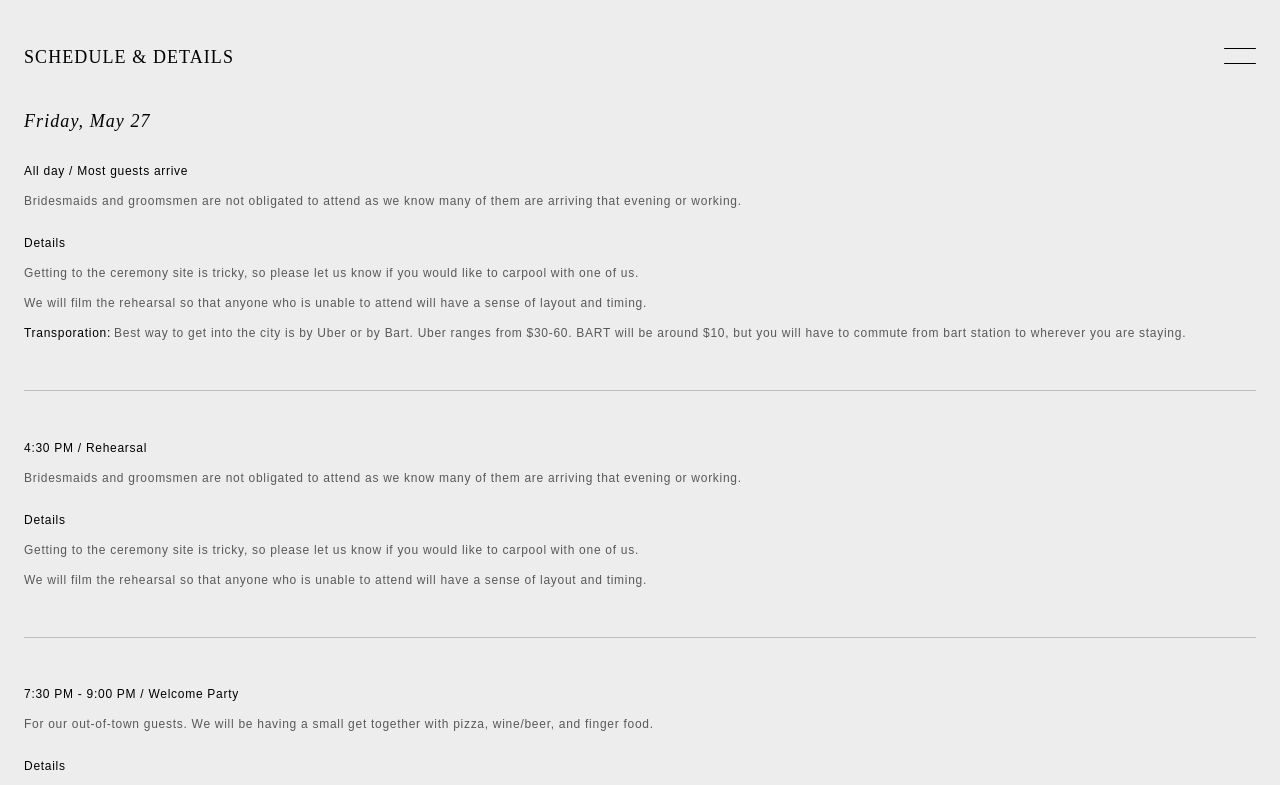
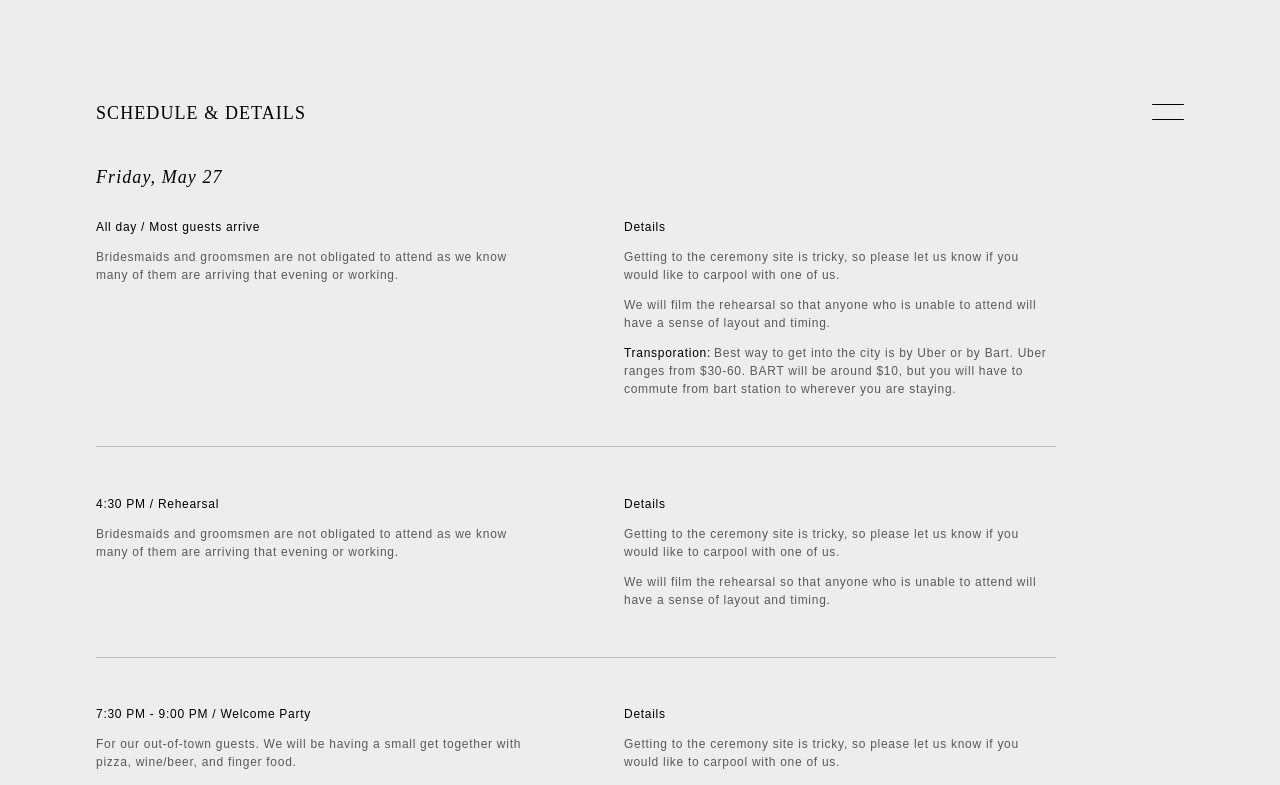
Before and after one commit to bruceape/weddingwebsite, a Next.js app: page /schedule in a window 1280 px wide. Shown: the top 785 px of the page. Built offline with nearby package versions, Linux system fonts and the light colour scheme; a web font is replaced by a local one.

Commit message:
started two columing the schedule page

```diff
--- a/components/home_header.module.css
+++ b/components/home_header.module.css
@@ -1,6 +1,8 @@
 
 .container {
-	/*background: red;*/
+	display: flex;
+	flex-direction: column;
+	align-items: flex-start;
 }
 
 .title {
@@ -10,13 +12,15 @@
 	text-align: center;
 	letter-spacing: 0.06em;
 	text-transform: uppercase;
+
+	padding-bottom: 12px;
 }
 
-.name::before {
+/*.name::before {
 	content: "\a";
     white-space: pre;
 }
-
+*/
 .name {
 	font-size: 36px;
 	line-height: 48px;
--- a/styles/Schedule.module.css
+++ b/styles/Schedule.module.css
@@ -9,10 +9,17 @@
   row-gap: 32px;
 }
 
+@media only screen and (min-width:  768px) {
+  .container {
+    padding: 104px 96px 124px;
+  }
+}
+
 .sectionList {
   /*background: blue;*/
   display: grid;
   row-gap: 128px;
+  max-width: 960px;
 }
 
 .section {
@@ -44,9 +51,24 @@
   row-gap: 24px;
 }
 
+@media only screen and (min-width: 768px) {
+  .item {
+    /*background: green;*/
+    grid-template-columns: 1fr 1fr;
+    column-gap: 96px;
+  }
+}
+
 .itemMeta {
   display: grid;
   row-gap: 12px;
+}
+
+@media only screen and (min-width: 768px) {
+  .itemMeta {
+    display: flex;
+    flex-direction: column;
+  }
 }
 
 .eventTitle {
```
